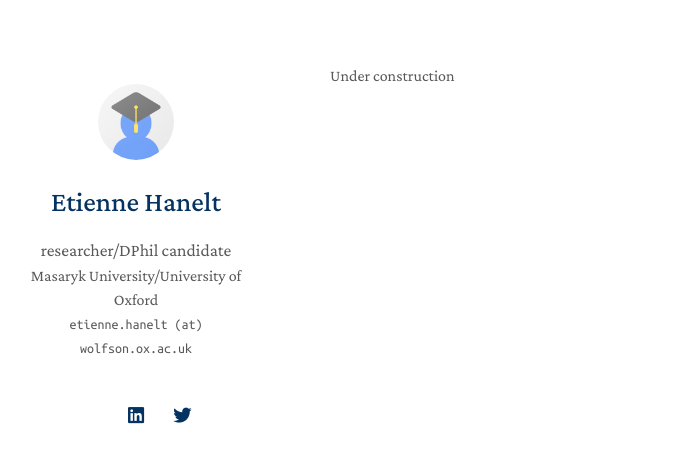
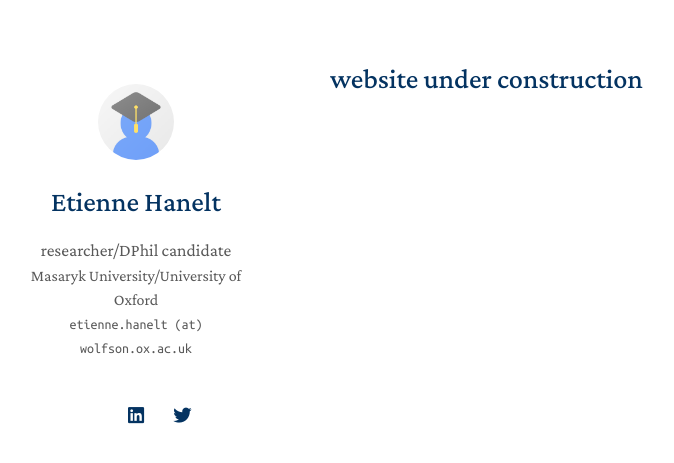
Before and after one commit to EtienneHanelt/etiennehanelt.github.io, a Jekyll site: the page built from index.md, in a window 1280 px wide. Shown: the top 463 px of the page, without its empty margins (140-814 px from the left). Built offline with Jekyll 4.4.1, drawn with Linux system fonts in a browser that asks for light colours; nearby versions of some CDN libraries; a style sheet for code colours, icons or effects is not loaded; our own code applies the rules of GitHub Pages for plain Markdown files.

Commit message:
Update index.md

```diff
--- a/index.md
+++ b/index.md
@@ -2,7 +2,7 @@
 layout: homepage
 ---
 
-Under construction
+# website under construction
 
 <!--
 {% include_relative _includes/publications.md %}
```
